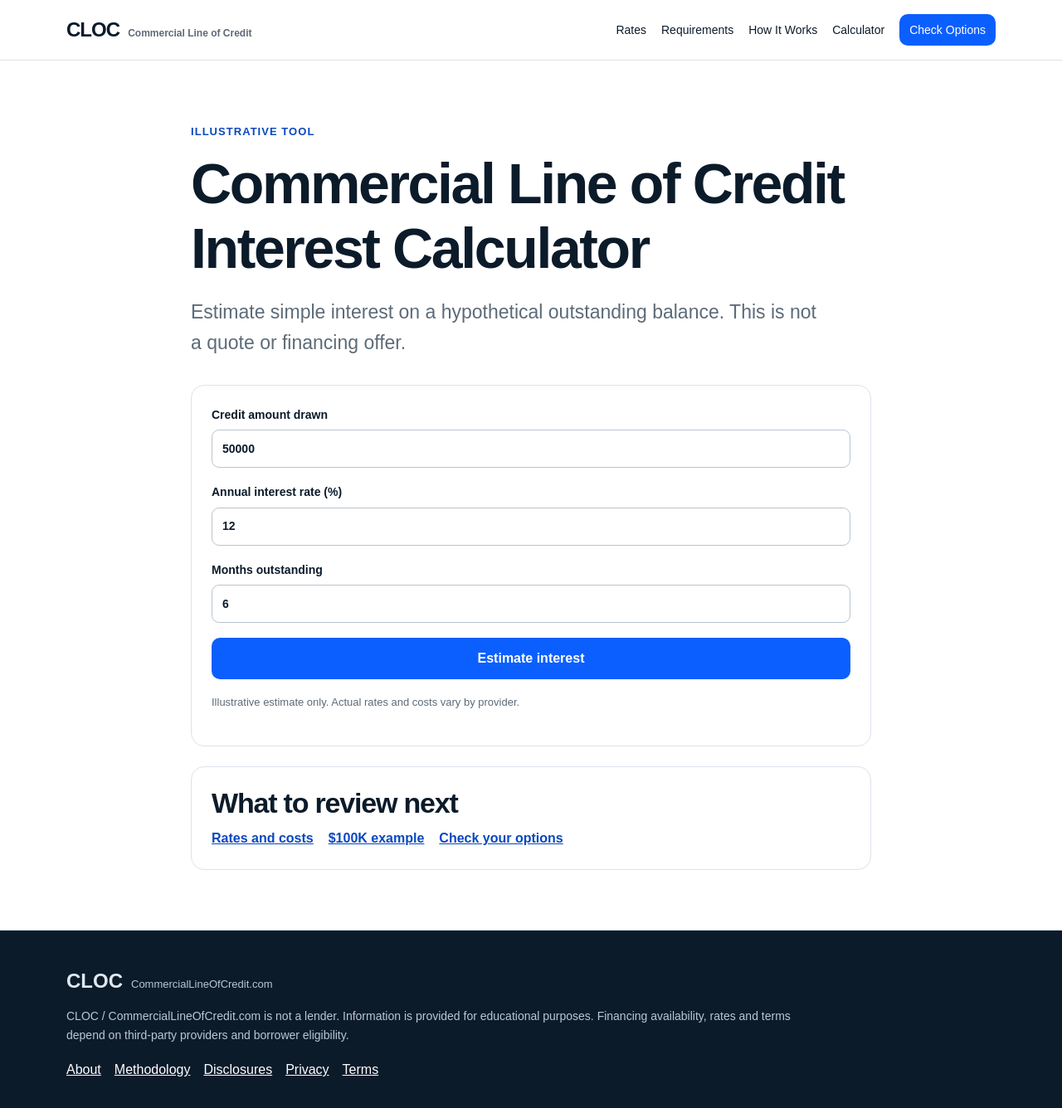
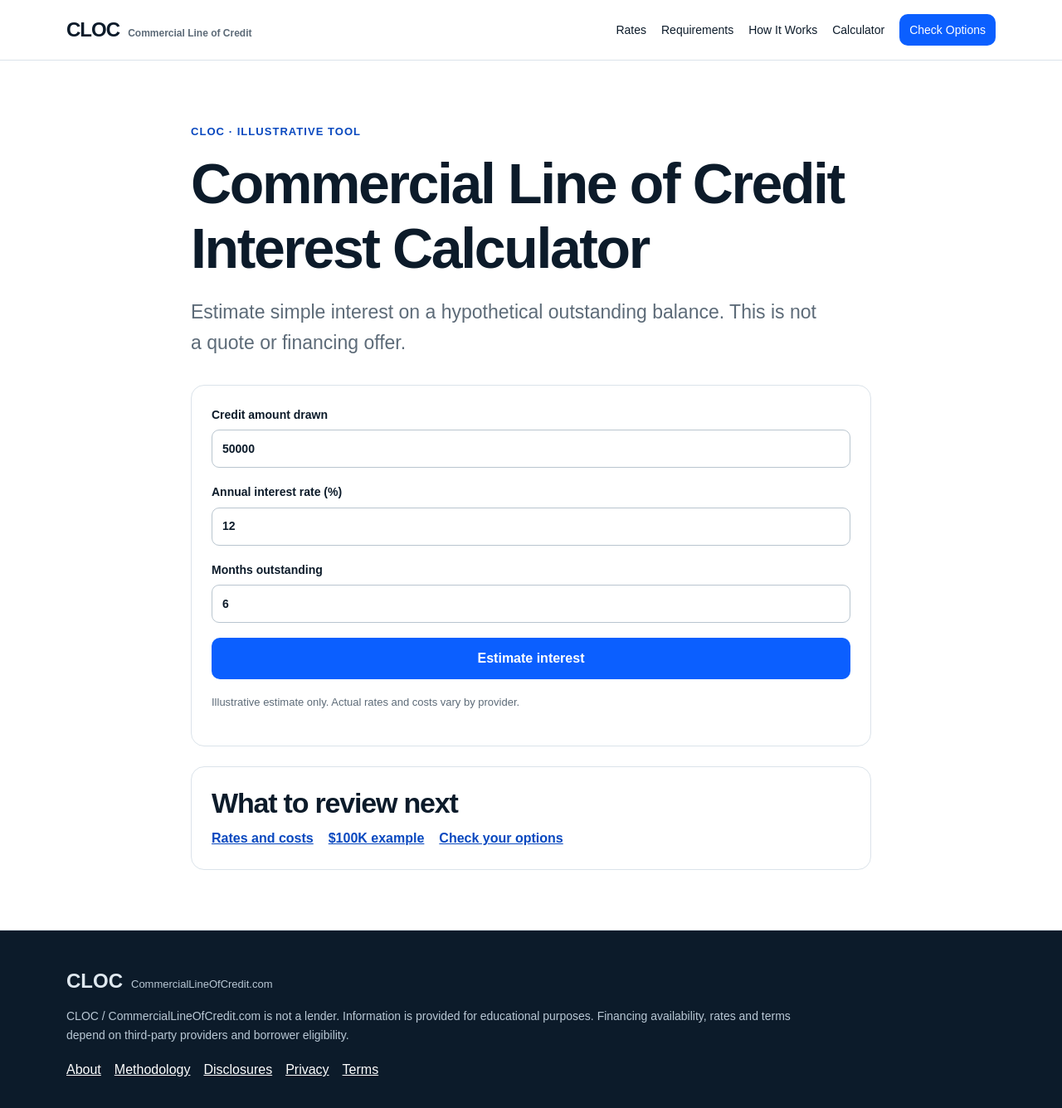
Before and after one commit to digiroiio-lgtm/CommercialLineOfCredit.com, a Next.js app: page /calculator in a window 1280 px wide. Shown: the top 1336 px of the page at 83% size. Built offline with nearby package versions, Linux system fonts and the light colour scheme.

Commit message:
CLOC Phase 1: finalize app/calculator/page.tsx

```diff
--- a/app/calculator/page.tsx
+++ b/app/calculator/page.tsx
@@ -1,5 +1,19 @@
 import type { Metadata } from "next";
 import Link from "next/link";
 import Calculator from "@/components/Calculator";
-export const metadata:Metadata={title:"Commercial Line of Credit Calculator | CommercialLineOfCredit.com",description:"Estimate simple interest on a hypothetical commercial line of credit draw using amount, annual interest rate and months outstanding.",alternates:{canonical:"/calculator/"}};
-export default function Page(){return <section className="section"><div className="container narrow"><span className="eyebrow">Illustrative tool</span><h1>Commercial Line of Credit Interest Calculator</h1><p className="lead">Estimate simple interest on a hypothetical outstanding balance. This is not a quote or financing offer.</p><Calculator/><div className="panel resource-panel"><h2>What to review next</h2><div className="resource-links"><Link href="/rates/">Rates and costs</Link><Link href="/100k-line-of-credit/">$100K example</Link><Link href="/check-options/" data-track="cta_click">Check your options</Link></div></div></div></section>}
+
+export const metadata:Metadata={
+  title:"Commercial Line of Credit Calculator",
+  description:"Estimate simple interest on a hypothetical commercial line of credit draw using amount, annual interest rate and months outstanding.",
+  alternates:{canonical:"/calculator/"}
+};
+
+export default function Page(){
+  return <section className="section"><div className="container narrow">
+    <span className="eyebrow">CLOC · Illustrative tool</span>
+    <h1>Commercial Line of Credit Interest Calculator</h1>
+    <p className="lead">Estimate simple interest on a hypothetical outstanding balance. This is not a quote or financing offer.</p>
+    <Calculator/>
+    <div className="panel resource-panel"><h2>What to review next</h2><div className="resource-links"><Link href="/rates/">Rates and costs</Link><Link href="/100k-line-of-credit/">$100K example</Link><Link href="/check-options/" data-track="cta_click">Check your options</Link></div></div>
+  </div></section>
+}
```
